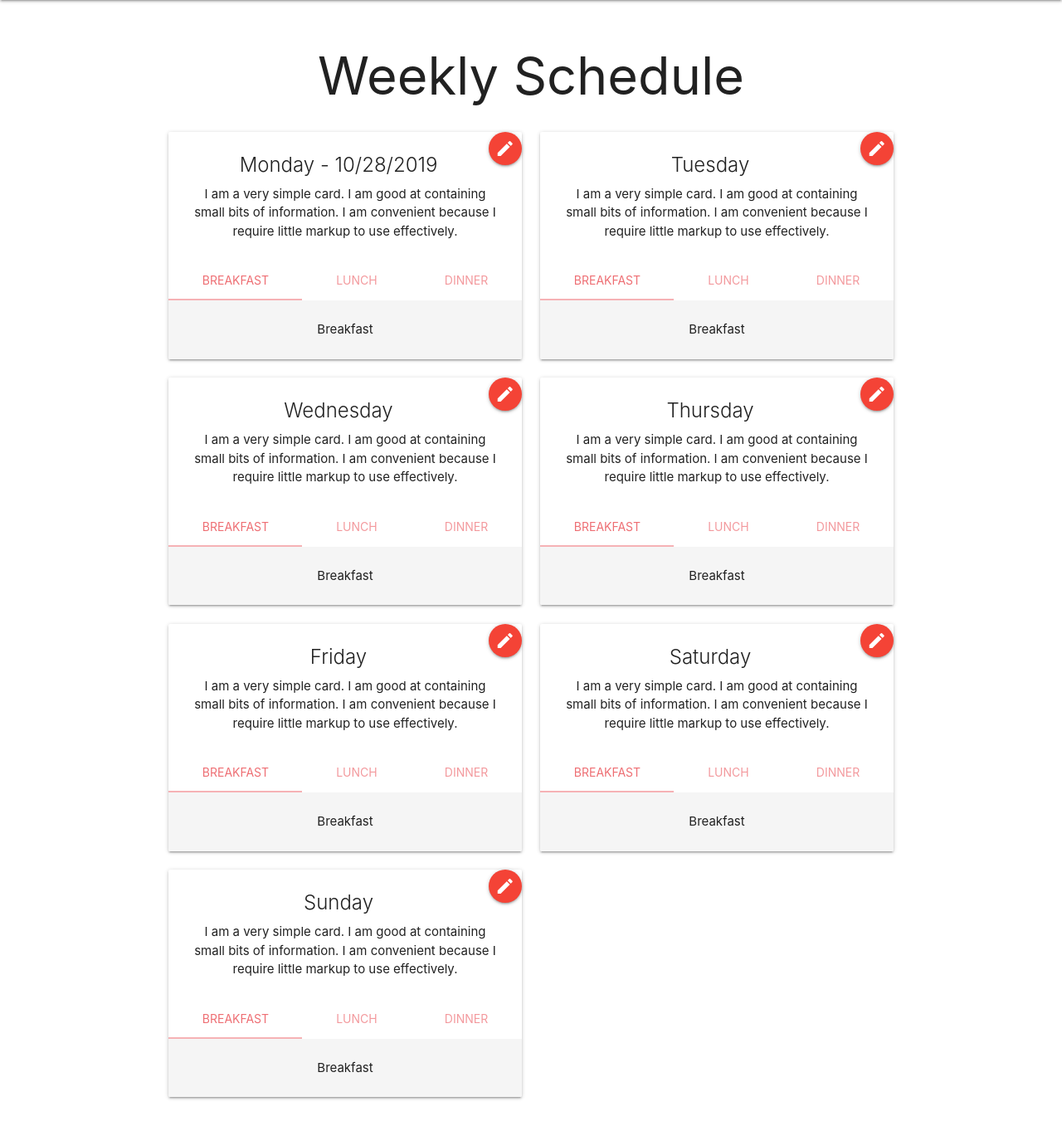
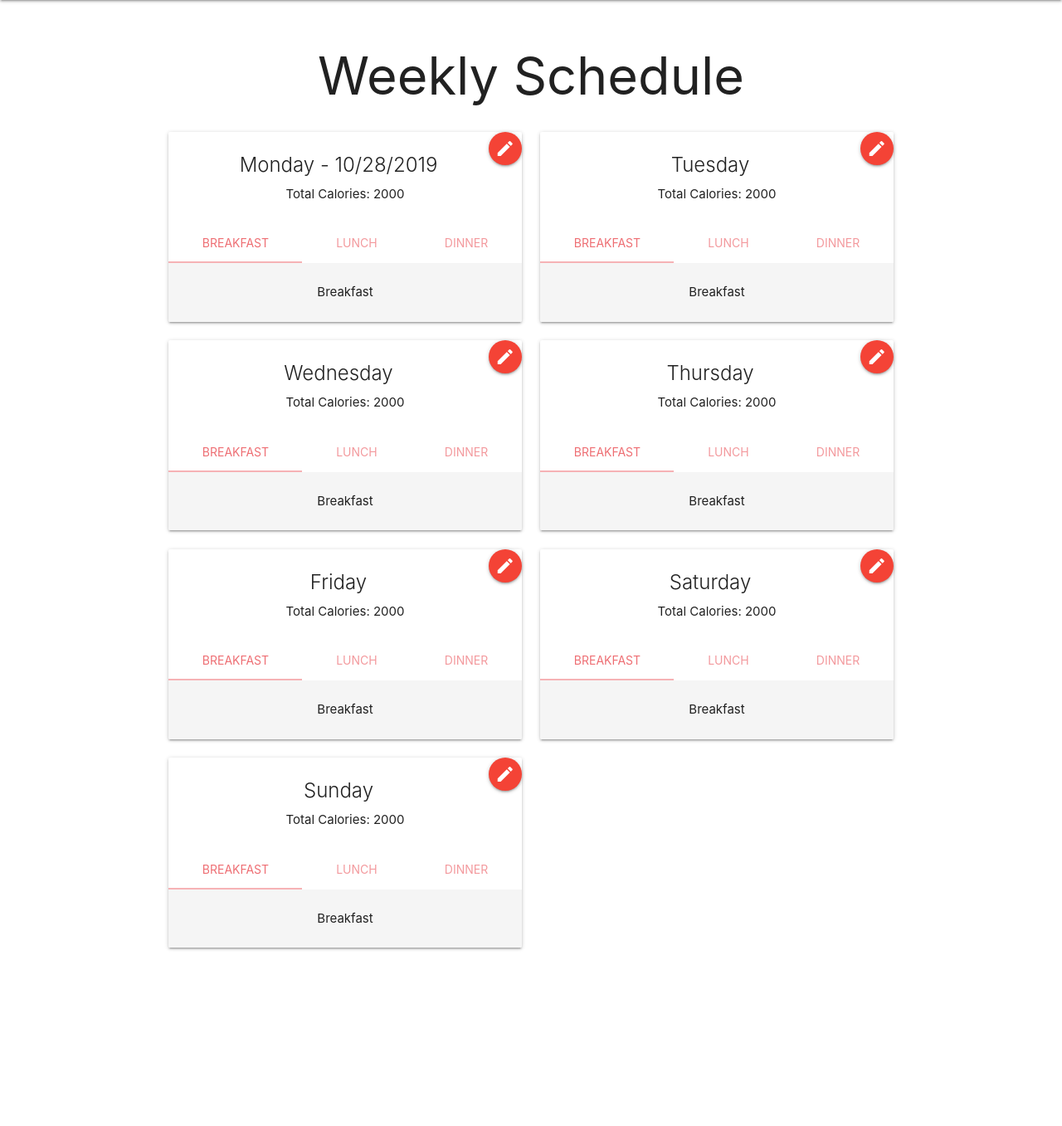
Before and after one commit to ChaseClark/meal-planner, a PHP site: page /home.html in a window 1280 px wide. Shown: the part 64-1421 px from the top of the page at 83% size. After the commit the page ends 1209 px from the top, so only its background shows below. Run offline with PHP 8.4, Linux system fonts and the light colour scheme; some libraries are stand-ins or nearby versions.

Commit message:
minor changes

```diff
--- a/css/style.css
+++ b/css/style.css
@@ -12,3 +12,8 @@
 .icon-block .material-icons {
 	font-size: inherit;
 }
+
+.uniform-btn-width {
+  width: 150px;
+  text-align: center;
+}
--- a/home.html
+++ b/home.html
@@ -39,12 +39,11 @@
       <div class="row">
 
         <div class="col s12 l6">
-          <div class="card">
+          <div class="card hoverable">
            <a href="edit.html" class="btn-floating right waves-effect waves-light red"><i class="material-icons">edit</i></a>
             <div class="card-content">
               <span class="card-title">Monday - 10/28/2019</span>
-              <p>I am a very simple card. I am good at containing small bits of information. I am convenient because I
-                require little markup to use effectively.</p>
+              <p>Total Calories: 2000</p>
             </div>
             <div class="card-tabs">
               <ul class="tabs tabs-fixed-width">
@@ -62,12 +61,11 @@
         </div>
 
         <div class="col s12 l6">
-          <div class="card">
+          <div class="card hoverable">
             <a class="btn-floating right waves-effect waves-light red"><i class="material-icons">edit</i></a>
             <div class="card-content">
               <span class="card-title">Tuesday</span>
-              <p>I am a very simple card. I am good at containing small bits of information. I am convenient because I
-                require little markup to use effectively.</p>
+              <p>Total Calories: 2000</p>
             </div>
             <div class="card-tabs">
               <ul class="tabs tabs-fixed-width">
@@ -85,12 +83,11 @@
         </div>
 
         <div class="col s12 l6">
-          <div class="card">
+          <div class="card hoverable">
             <a class="btn-floating right waves-effect waves-light red"><i class="material-icons">edit</i></a>
             <div class="card-content">
               <span class="card-title">Wednesday</span>
-              <p>I am a very simple card. I am good at containing small bits of information. I am convenient because I
-                require little markup to use effectively.</p>
+              <p>Total Calories: 2000</p>
             </div>
             <div class="card-tabs">
               <ul class="tabs tabs-fixed-width">
@@ -108,12 +105,11 @@
         </div>
 
         <div class="col s12 l6">
-          <div class="card">
+          <div class="card hoverable">
             <a class="btn-floating right waves-effect waves-light red"><i class="material-icons">edit</i></a>
             <div class="card-content">
               <span class="card-title">Thursday</span>
-              <p>I am a very simple card. I am good at containing small bits of information. I am convenient because I
-                require little markup to use effectively.</p>
+              <p>Total Calories: 2000</p>
             </div>
             <div class="card-tabs">
               <ul class="tabs tabs-fixed-width">
@@ -131,12 +127,11 @@
         </div>
 
         <div class="col s12 l6">
-          <div class="card">
+          <div class="card hoverable">
             <a class="btn-floating right waves-effect waves-light red"><i class="material-icons">edit</i></a>
             <div class="card-content">
               <span class="card-title">Friday</span>
-              <p>I am a very simple card. I am good at containing small bits of information. I am convenient because I
-                require little markup to use effectively.</p>
+              <p>Total Calories: 2000</p>
             </div>
             <div class="card-tabs">
               <ul class="tabs tabs-fixed-width">
@@ -154,12 +149,11 @@
         </div>
 
         <div class="col s12 l6">
-          <div class="card">
+          <div class="card hoverable">
             <a class="btn-floating right waves-effect waves-light red"><i class="material-icons">edit</i></a>
             <div class="card-content">
               <span class="card-title">Saturday</span>
-              <p>I am a very simple card. I am good at containing small bits of information. I am convenient because I
-                require little markup to use effectively.</p>
+              <p>Total Calories: 2000</p>
             </div>
             <div class="card-tabs">
               <ul class="tabs tabs-fixed-width">
@@ -177,12 +171,11 @@
         </div>
 
         <div class="col s12 l6">
-          <div class="card">
+          <div class="card hoverable">
             <a class="btn-floating right waves-effect waves-light red"><i class="material-icons">edit</i></a>
             <div class="card-content">
               <span class="card-title">Sunday</span>
-              <p>I am a very simple card. I am good at containing small bits of information. I am convenient because I
-                require little markup to use effectively.</p>
+              <p>Total Calories: 2000</p>
             </div>
             <div class="card-tabs">
               <ul class="tabs tabs-fixed-width">
```
Also changed, not shown: edit.html (+16 -1 lines).
